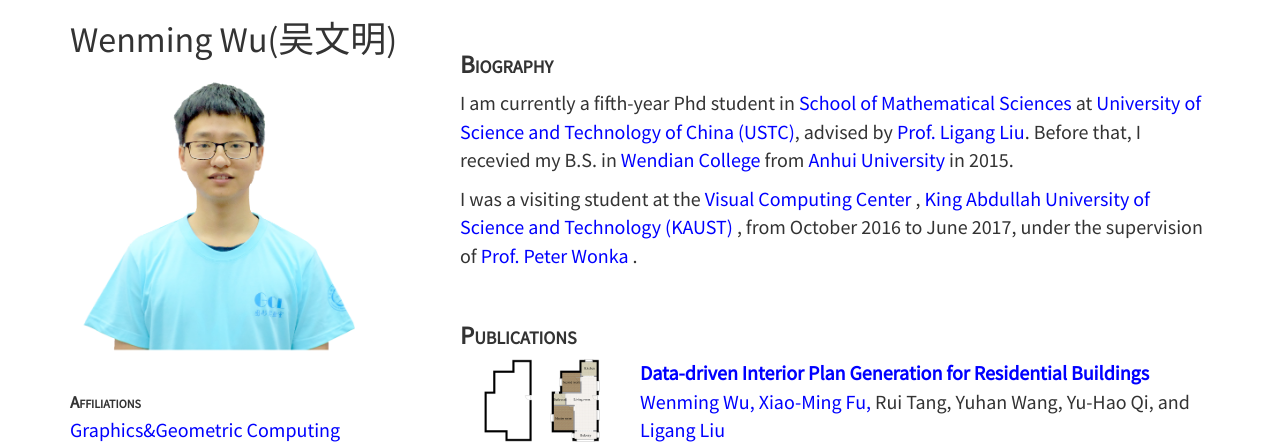
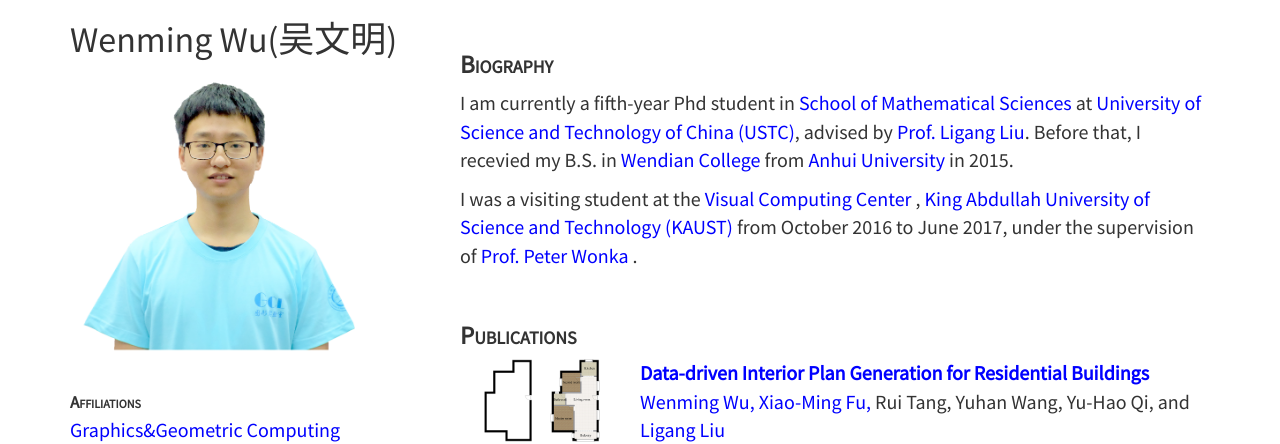
Before and after one commit to wutomwu/wutomwu.github.io, a Jekyll site: the page built from index.html, in a window 1280 px wide. Shown: the top 444 px of the page. Built offline with Jekyll 4.4.1, drawn with Linux system fonts in a browser that asks for light colours.

```diff
--- a/index.html
+++ b/index.html
@@ -10,7 +10,7 @@ layout: default
 		I am currently a fifth-year Phd student in <a target='_blank' href='http://math.ustc.edu.cn'>School of Mathematical Sciences</a> at <a target='_blank' href='https://www.ustc.edu.cn'> University of Science and Technology of China (USTC)</a>, advised by <a target='_blank' href='http://staff.ustc.edu.cn/~lgliu/'> Prof. Ligang Liu</a>. Before that, I recevied my B.S. in <a target='_blank' href='http://wendian.ahu.edu.cn/'> Wendian College</a> from <a target='_blank' href='http://www.ahu.edu.cn/'> Anhui University </a> in 2015.
 	</p>
 	<p>
-		I was a visiting student at the <a target='_blank' href='https://vcc.kaust.edu.sa/'> Visual Computing Center </a>, <a target='_blank' href='https://www.kaust.edu.sa/'> King Abdullah University of Science and Technology (KAUST) </a>, from October 2016 to June 2017, under the supervision of <a target='_blank' href='http://peterwonka.net/'> Prof. Peter Wonka </a>.
+		I was a visiting student at the <a target='_blank' href='https://vcc.kaust.edu.sa/'> Visual Computing Center </a>, <a target='_blank' href='https://www.kaust.edu.sa/'> King Abdullah University of Science and Technology (KAUST) </a> from October 2016 to June 2017, under the supervision of <a target='_blank' href='http://peterwonka.net/'> Prof. Peter Wonka </a>.
 	</p>
 
 </div>
```
